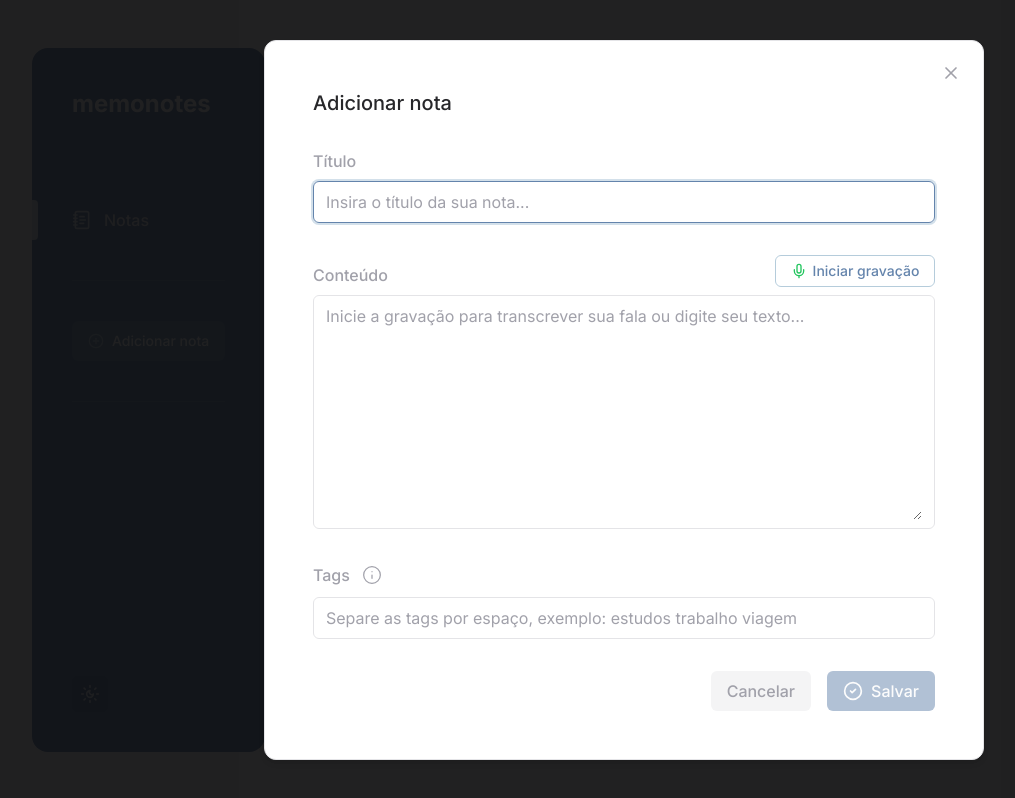
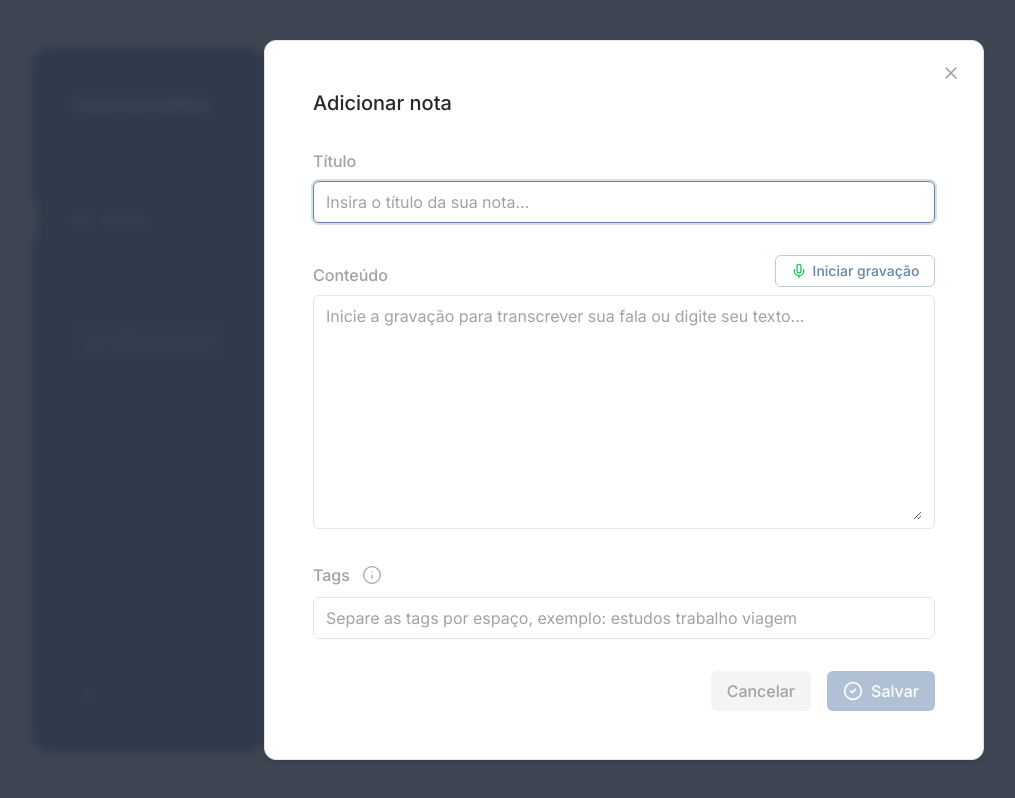
Before and after one commit to julianosill/memonotes, a Next.js app: page / in a window 1280 px wide. Both pictures are taken after a click on the button "Adicionar nota". Shown: the whole page, without its empty margins (16-1031 px from the left). Built offline with nearby package versions, Linux system fonts and the light colour scheme.

Commit message:
style(dialog): add blur and update color on overlay

```diff
--- a/src/components/add-note.tsx
+++ b/src/components/add-note.tsx
@@ -25,7 +25,7 @@ export function AddNote() {
         </Button>
       </Dialog.Trigger>
       <Dialog.Portal>
-        <Dialog.Overlay className="fixed inset-0 bg-zinc-950/90" />
+        <Dialog.Overlay className="fixed inset-0 bg-memonotes-950/90 backdrop-blur-sm dark:bg-zinc-950/90" />
         <Dialog.Content
           className={twMerge(
             'fixed inset-0 flex w-full flex-col gap-8 overflow-y-auto bg-card p-8',
--- a/src/components/delete-note.tsx
+++ b/src/components/delete-note.tsx
@@ -52,7 +52,7 @@ export function DeleteNote({ id, title, size = 'base' }: DeleteNoteProps) {
       </Tooltip.Root>
 
       <AlertDialog.Portal>
-        <AlertDialog.Overlay className="fixed inset-0 bg-memonotes-950/90 backdrop-blur-sm dark:bg-zinc-900/90" />
+        <AlertDialog.Overlay className="fixed inset-0 bg-memonotes-950/90 backdrop-blur-sm dark:bg-zinc-950/90" />
         <AlertDialog.Content
           className={twMerge(
             'fixed flex w-full flex-col gap-4 overflow-y-auto bg-card p-8',
--- a/src/components/edit-note.tsx
+++ b/src/components/edit-note.tsx
@@ -41,7 +41,7 @@ export function EditNote({ note }: EditNoteProps) {
         <Tooltip.Content>Editar nota</Tooltip.Content>
       </Tooltip.Root>
       <Dialog.Portal>
-        <Dialog.Overlay className="fixed inset-0 bg-zinc-950/90" />
+        <Dialog.Overlay className="fixed inset-0 bg-memonotes-950/90 backdrop-blur-sm dark:bg-zinc-950/90" />
         <Dialog.Content
           className={twMerge(
             'fixed inset-0 flex w-full flex-col gap-8 overflow-y-auto bg-card p-8',
```
